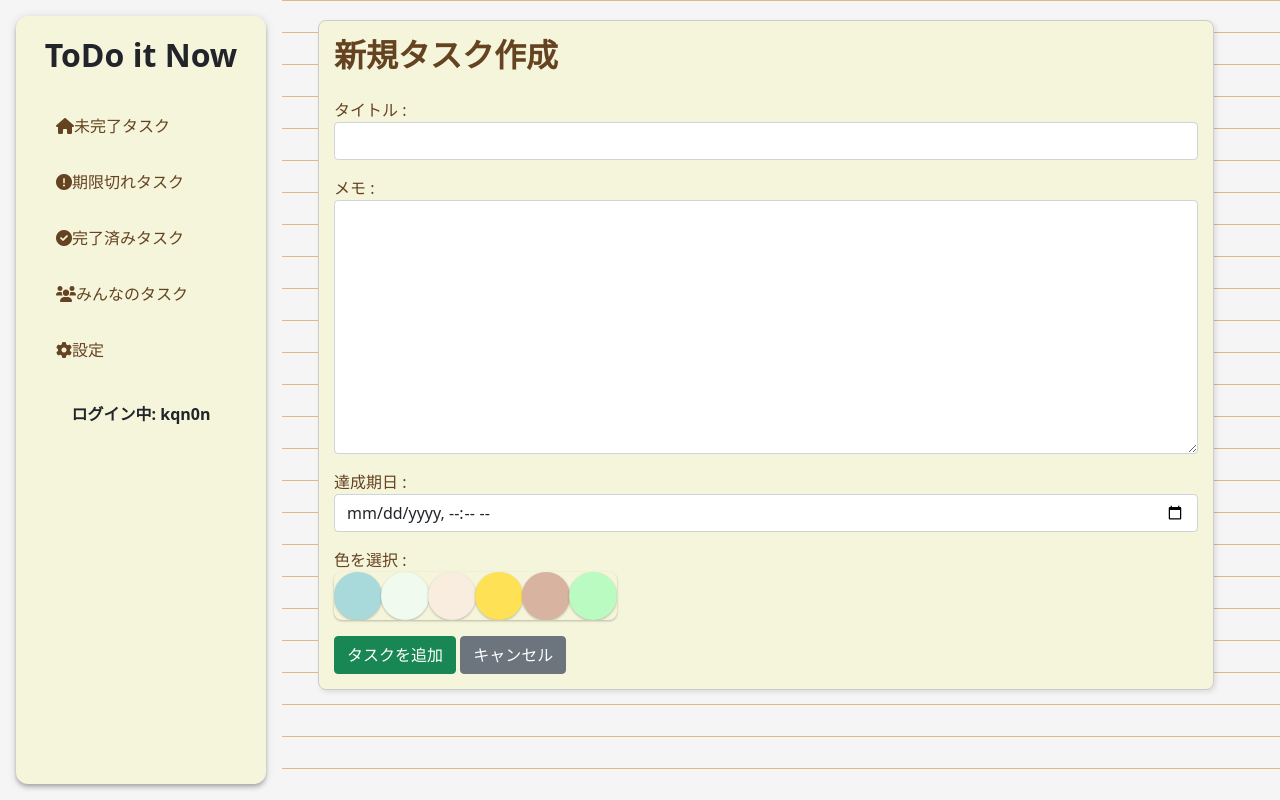
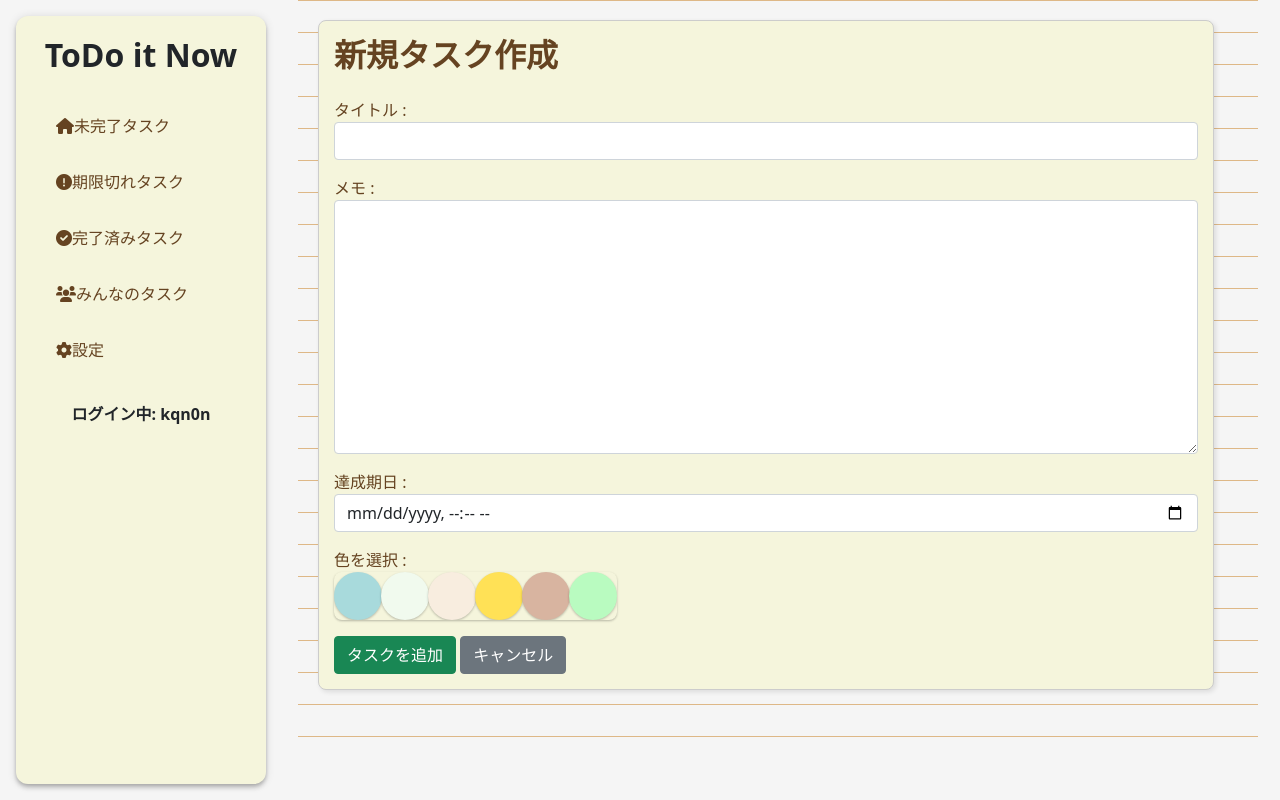
Before and after one commit to Kamon-Tahara-504/ToDo-it-Now, a Django app: page /add/ in a window 1280 px wide. Run offline with Django 5.2, Linux system fonts and the light colour scheme; a user stored in the database is signed in.

Commit message:
feat: 罫線デザインをスクロール追従式に

```diff
--- a/tasks/static/css/base.css
+++ b/tasks/static/css/base.css
@@ -58,10 +58,12 @@ body {
 }
 
 /* 罫線用のオーバーレイを右側のみに */
+/* .notebook-overlay は削除され、.main-content の背景として実装されました */
+/*
 .notebook-overlay {
     position: fixed;
     top: 0;
-    left: 282px; /* 250px (sidebar width) + 16px (left margin) + 16px (spacing) */
+    left: 282px;
     right: 0;
     bottom: 0;
     background-image: linear-gradient(var(--border-color) 1px, transparent 1px);
@@ -69,6 +71,7 @@ body {
     pointer-events: none;
     z-index: 1;
 }
+*/
 
 .task-card {
     background-color: var(--light-brown);
@@ -118,6 +121,13 @@ body {
     max-width: calc(100% - 314px);
     position: relative;
     z-index: 2;
+    /* 最小高さを設定して常に罫線を表示 */
+    min-height: calc(100vh - 32px);
+    /* ノート帳の罫線を背景として設定（スクロールに追従） */
+    background-image: linear-gradient(var(--border-color) 1px, transparent 1px);
+    background-size: 100% 2em;
+    background-attachment: local; /* スクロールに追従 */
+    background-position: 0 0;
 }
 
 .nav-link {
--- a/tasks/templates/tasks/base.html
+++ b/tasks/templates/tasks/base.html
@@ -20,8 +20,6 @@
     <link rel="stylesheet" href="{% static 'css/styles.css' %}">
 </head>
 <body>
-    <div class="notebook-overlay"></div>
-
     <div class="container-fluid">
         <div class="row">
             <!-- サイドバー -->
```
Also changed, not shown: 1 other file.
